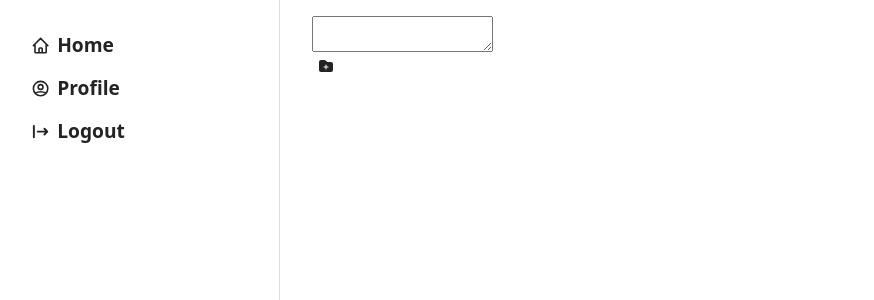
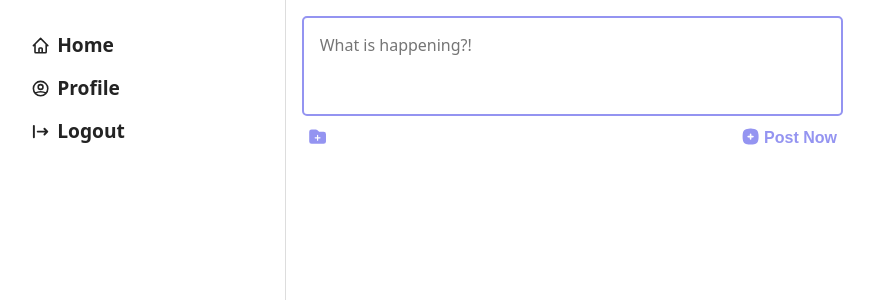
Before and after one commit to hotteokButler/clone_tw, a React (Vite) app in the folder clone/: page / in a window 1280 px wide. Shown: the top 300 px of the page, without its empty margins (1-875 px from the left). Built offline with nearby package versions, Linux system fonts and the light colour scheme; no server answers; sample sign-in values are in the browser's storage; the HTML template or start-up script is replaced by a standard one.

Commit message:
Add : post btn

```diff
--- a/clone/src/components/post_form.tsx
+++ b/clone/src/components/post_form.tsx
@@ -1,7 +1,7 @@
 import { useRef } from 'react';
-import { FormElem, TextArea, AttachFileBtnWrap, AttachFileBtn, Input } from './styled';
+import { FormElem, TextArea, AttachFileBtnWrap, AttachFileBtn, Input, PostBtn } from './styled';
 import { HiFolderPlus } from 'react-icons/hi2';
-
+import { TbSquareRoundedPlusFilled } from 'react-icons/tb';
 function PostForm() {
   const inputRef = useRef<HTMLInputElement>(null);
   const fileUpLoad = (event: React.MouseEvent<HTMLButtonElement>) => {
@@ -11,13 +11,17 @@ function PostForm() {
   return (
     <>
       <FormElem>
-        <TextArea />
+        <Input id="file" type="file" accept="image/*" hidden ref={inputRef} />
+        <TextArea placeholder="What is happening?!" />
 
         <AttachFileBtnWrap>
           <AttachFileBtn onClick={fileUpLoad}>
             <HiFolderPlus />
           </AttachFileBtn>
-          <Input id="file" type="file" accept="image/*" hidden ref={inputRef} />
+
+          <PostBtn>
+            <TbSquareRoundedPlusFilled /><span>Post Now</span>
+          </PostBtn>
         </AttachFileBtnWrap>
       </FormElem>
     </>
--- a/clone/src/components/styled.tsx
+++ b/clone/src/components/styled.tsx
@@ -167,7 +167,6 @@ export const AccountInput = styled(InputWrap)`
 // S : Main Layout
 export const MainWrapper = styled(Wrapper)`
   display: grid;
-  gap: 16px;
   grid-template-columns: 2fr 4fr;
   max-width: 860px;
 `;
@@ -197,11 +196,41 @@ export const MenuLi = styled.li`
   }
 `;
 
-export const TextArea = styled.textarea``;
+export const TextArea = styled.textarea`
+  width: 100%;
+  margin: 0 auto 0.3rem;
+  border-radius: 5px;
+  border: 2px solid #9494f1;
+  padding: 1rem;
+  resize: none;
+  min-height: 100px;
+  &::placeholder {
+    font-size: 1rem;
+    font-family: system-ui, -apple-system, BlinkMacSystemFont, 'Segoe UI', Roboto, Oxygen, Ubuntu, Cantarell,
+      'Open Sans', 'Helvetica Neue', sans-serif;
+  }
+  &:focus {
+    outline: none;
+    border-color: #955fd7;
+  }
+`;
 
-export const AttachFileBtnWrap = styled.div``;
+export const AttachFileBtnWrap = styled.div`
+  display: flex;
+  justify-content: space-between;
+`;
 
 export const AttachFileBtn = styled(BasicBtn)`
+  font-size: 1.2rem;
+  color: #9494f1;
+`;
+export const PostBtn = styled(AttachFileBtn)`
+  span {
+    display: inline-block;
+    margin: 0px 0px 0px 4px;
+    font-size: 1rem;
+    vertical-align: top;
+  }
 `;
 
 // E : Main Layout
```
